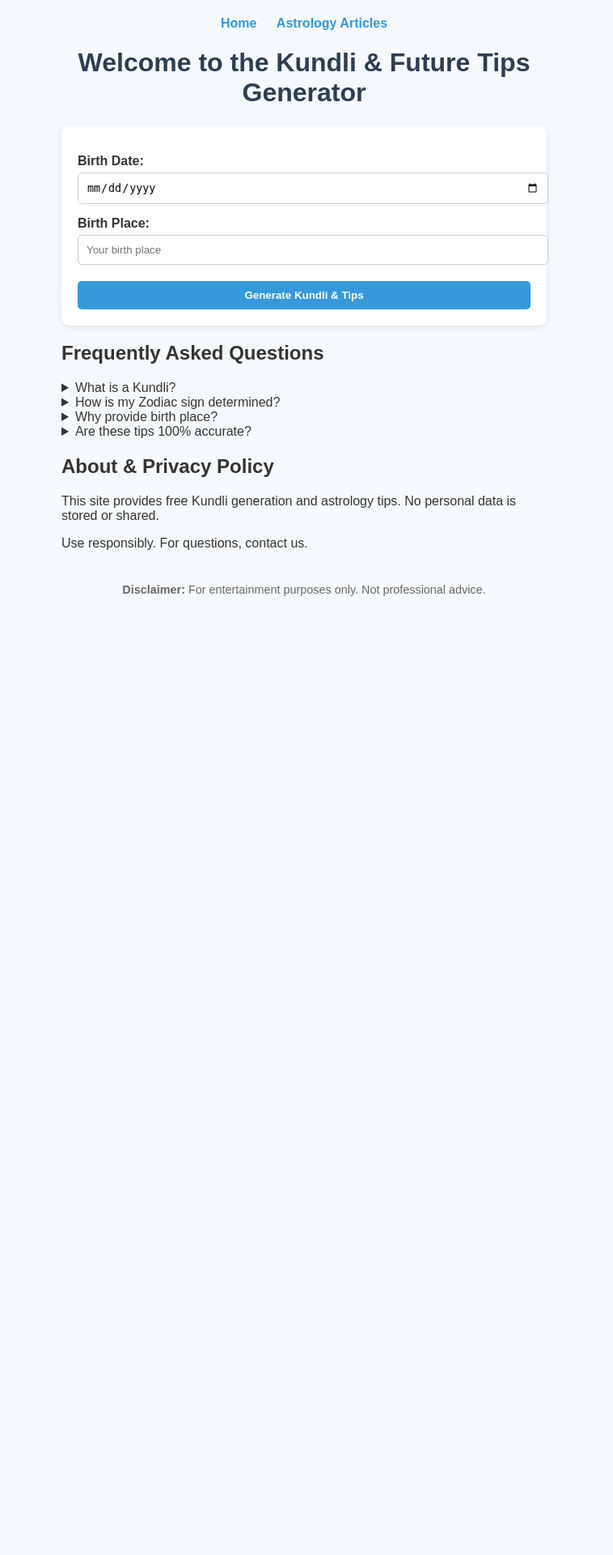
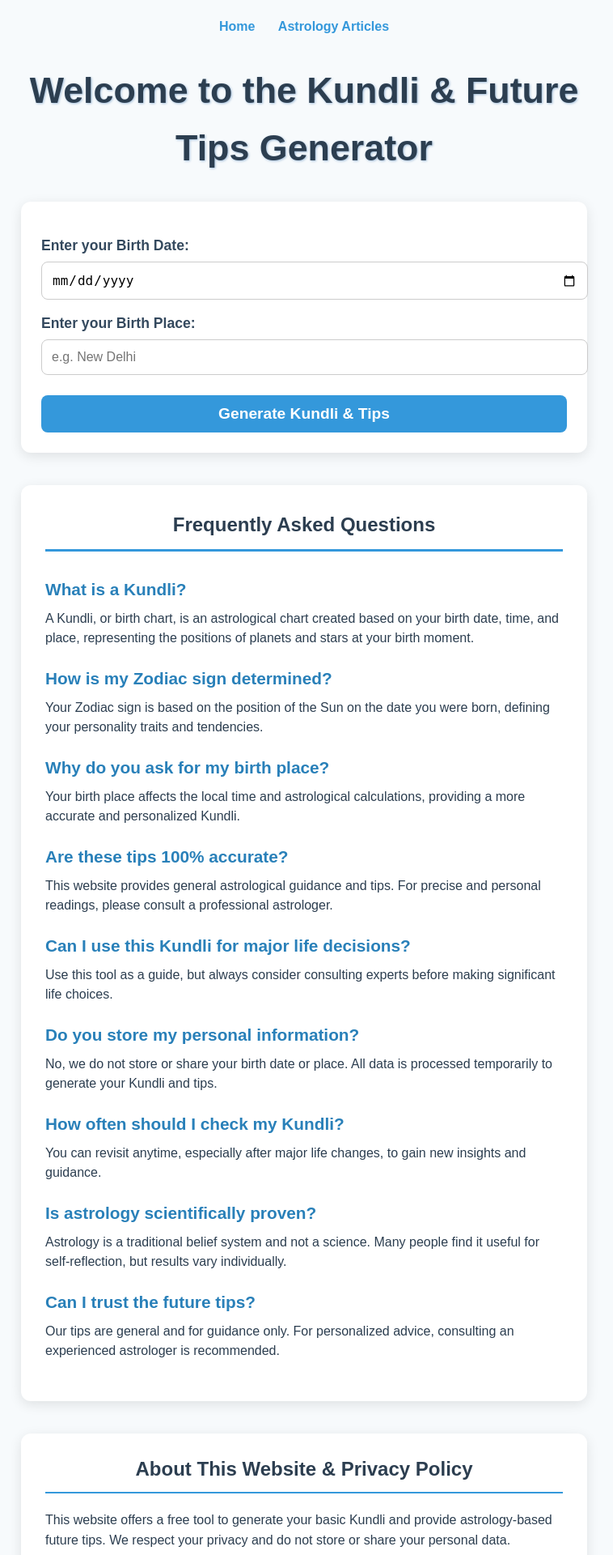
Before and after one commit to sandeep780049/kundli-website, a Flask app: page / in a window 1280 px wide. Shown: the top 1920 px of the page at 81% size, without its empty margins (264-1022 px from the left). Before the commit the page ends 736 px from the top, so only its background shows below. Run offline with Flask 3, Linux system fonts and the light colour scheme.

Commit message:
Update index.html

```diff
--- a/templates/index.html
+++ b/templates/index.html
@@ -4,29 +4,116 @@
   <meta charset="UTF-8" />
   <meta name="viewport" content="width=device-width, initial-scale=1" />
   <title>Kundli & Future Tips Generator</title>
-  <meta name="description" content="Generate your Kundli and get astrology-based future tips." />
-  <meta name="keywords" content="kundli, astrology, horoscope, zodiac, future tips" />
+  <meta name="description" content="Generate your Kundli and get astrology-based future tips. Understand your zodiac sign and planetary influences with our free tool." />
+  <meta name="keywords" content="kundli, astrology, horoscope, zodiac, future tips, astrology guide, planetary effects" />
   <style>
-    /* Same styles as before, concise here for brevity */
     body {
       font-family: Arial, sans-serif;
-      background:#f7fafc; color:#333; padding:20px; max-width:600px; margin:auto;
+      background:#f7fafc; color:#333; padding:20px; max-width:700px; margin:auto;
+      line-height: 1.6;
     }
-    h1 {text-align:center; color:#2c3e50;}
-    form {background:#fff; padding:20px; border-radius:10px; box-shadow:0 2px 8px rgba(0,0,0,0.1);}
-    label {display:block; margin-top:15px; font-weight:bold;}
-    input, button {width:100%; padding:10px; margin-top:5px; border-radius:5px; border:1px solid #ccc;}
-    button {background:#3498db; color:#fff; font-weight:bold; cursor:pointer; border:none; margin-top:20px;}
-    button:hover {background:#2980b9;}
-    .error {color:#e74c3c; text-align:center; font-weight:bold;}
-    .result {background:#fff; margin-top:20px; padding:20px; border-radius:10px; box-shadow:0 2px 8px rgba(0,0,0,0.1);}
-    .result h2 {margin-top:0;}
-    nav {text-align:center; margin-bottom:20px;}
-    nav a {margin: 0 10px; color:#3498db; text-decoration:none; font-weight:bold;}
-    nav a:hover {text-decoration:underline;}
+    nav {
+      text-align:center; margin-bottom: 25px;
+    }
+    nav a {
+      margin: 0 12px; color:#3498db; text-decoration:none; font-weight:bold;
+    }
+    nav a:hover {
+      text-decoration:underline;
+    }
+    h1 {
+      text-align:center; color:#2c3e50; margin-bottom: 30px;
+      text-shadow: 1px 1px 3px #a0bcd8;
+      font-size: 2.8rem;
+    }
+    form {
+      background:#fff; padding:25px; border-radius:12px; box-shadow:0 4px 15px rgba(0,0,0,0.1);
+    }
+    label {
+      display:block; margin-top:15px; font-weight:bold; font-size:1.1rem;
+      color: #34495e;
+    }
+    input, button {
+      width:100%; padding:12px; margin-top:6px; border-radius:8px; border:1.5px solid #ccc;
+      font-size:1rem; transition: border-color 0.3s ease;
+    }
+    input:focus {
+      border-color:#3498db; outline:none;
+    }
+    button {
+      background:#3498db; color:#fff; font-weight:bold; border:none; cursor:pointer; margin-top:25px;
+      font-size:1.2rem; transition: background-color 0.3s ease;
+    }
+    button:hover {
+      background:#2980b9;
+    }
+    .error {
+      color:#e74c3c; font-weight:bold; margin-bottom:20px; text-align:center;
+    }
+    .result {
+      background:#fff; margin-top:25px; padding:25px; border-radius:12px; box-shadow:0 4px 15px rgba(0,0,0,0.1);
+      color:#2c3e50;
+      line-height:1.5;
+    }
+    .result h2 {
+      margin-top:0; border-bottom: 2px solid #3498db; padding-bottom: 8px; margin-bottom:15px;
+      color: #34495e;
+    }
+    .faq {
+      background:#fff; padding:30px; border-radius:12px; box-shadow:0 4px 15px rgba(0,0,0,0.1);
+      margin-top:40px; margin-bottom:40px;
+      color: #2c3e50;
+    }
+    .faq h2 {
+      text-align:center; color:#2c3e50; margin-top:0; margin-bottom:30px; border-bottom:3px solid #3498db; padding-bottom:10px;
+    }
+    .faq-item {
+      margin-bottom: 20px;
+    }
+    .faq-item h3 {
+      font-size: 1.3rem;
+      color: #2980b9;
+      margin-bottom: 8px;
+    }
+    .faq-item p {
+      font-size: 1rem;
+      margin: 0;
+      line-height: 1.5;
+    }
+    section.about-privacy {
+      background:#fff; padding:25px 30px; border-radius:12px; box-shadow:0 4px 15px rgba(0,0,0,0.1);
+      margin-bottom:40px; color:#2c3e50; line-height:1.6;
+    }
+    section.about-privacy h2 {
+      text-align:center; margin-top:0; margin-bottom:20px; border-bottom:2px solid #3498db; padding-bottom:8px;
+    }
+    section.extra-info {
+      background:#fff; padding:25px 30px; border-radius:12px; box-shadow:0 4px 15px rgba(0,0,0,0.1);
+      color:#2c3e50; line-height:1.6; margin-bottom:40px;
+    }
+    section.extra-info h2 {
+      text-align:center; margin-top:0; margin-bottom:20px; border-bottom:2px solid #3498db; padding-bottom:8px;
+    }
+    footer {
+      text-align:center; font-size:0.9rem; color:#666; background:#f2f2f2; padding:20px 30px; border-radius:10px;
+      margin-bottom: 40px; line-height:1.4;
+      box-shadow: 0 0 5px rgba(0,0,0,0.1);
+    }
+    @media (max-width: 600px) {
+      body { padding:15px 10px; }
+      form, .result, .faq, section.about-privacy, section.extra-info, footer {
+        padding:20px 15px;
+      }
+      h1 { font-size:2.2rem; }
+      button { font-size:1rem; padding:12px; }
+      .faq-item h3 {
+        font-size: 1.1rem;
+      }
+    }
   </style>
 </head>
 <body>
+
   <nav>
     <a href="/">Home</a>
     <a href="/articles">Astrology Articles</a>
@@ -39,17 +126,17 @@
       <div class="error">{{ error }}</div>
     {% endif %}
 
-    <label for="birth_date">Birth Date:</label>
+    <label for="birth_date">Enter your Birth Date:</label>
     <input type="date" id="birth_date" name="birth_date" required />
 
-    <label for="birth_place">Birth Place:</label>
-    <input type="text" id="birth_place" name="birth_place" placeholder="Your birth place" required />
+    <label for="birth_place">Enter your Birth Place:</label>
+    <input type="text" id="birth_place" name="birth_place" placeholder="e.g. New Delhi" required />
 
     <button type="submit">Generate Kundli & Tips</button>
   </form>
 
   {% if kundli %}
-  <div class="result">
+  <div class="result" role="region" aria-live="polite">
     <h2>Your Kundli</h2>
     <p><strong>Birth Date:</strong> {{ kundli.birth_date }}</p>
     <p><strong>Birth Place:</strong> {{ kundli.birth_place }}</p>
@@ -58,39 +145,78 @@
     <p><strong>Lucky Planet:</strong> {{ kundli.lucky_planet }}</p>
     <p>{{ kundli.general_note }}</p>
 
-    <h3>Future Tips</h3>
+    <h2>Future Tips</h2>
     <p>{{ tips }}</p>
   </div>
   {% endif %}
 
-  <section>
+  <section class="faq" aria-label="Frequently Asked Questions">
     <h2>Frequently Asked Questions</h2>
-    <details>
-      <summary>What is a Kundli?</summary>
-      <p>A Kundli is an astrological birth chart showing planetary positions at your birth.</p>
-    </details>
-    <details>
-      <summary>How is my Zodiac sign determined?</summary>
-      <p>By the Sun’s position on your birth date.</p>
-    </details>
-    <details>
-      <summary>Why provide birth place?</summary>
-      <p>Birth place affects time zone and astrological calculations.</p>
-    </details>
-    <details>
-      <summary>Are these tips 100% accurate?</summary>
-      <p>This is general guidance; consult a professional astrologer for detailed reading.</p>
-    </details>
+
+    <div class="faq-item">
+      <h3>What is a Kundli?</h3>
+      <p>A Kundli, or birth chart, is an astrological chart created based on your birth date, time, and place, representing the positions of planets and stars at your birth moment.</p>
+    </div>
+
+    <div class="faq-item">
+      <h3>How is my Zodiac sign determined?</h3>
+      <p>Your Zodiac sign is based on the position of the Sun on the date you were born, defining your personality traits and tendencies.</p>
+    </div>
+
+    <div class="faq-item">
+      <h3>Why do you ask for my birth place?</h3>
+      <p>Your birth place affects the local time and astrological calculations, providing a more accurate and personalized Kundli.</p>
+    </div>
+
+    <div class="faq-item">
+      <h3>Are these tips 100% accurate?</h3>
+      <p>This website provides general astrological guidance and tips. For precise and personal readings, please consult a professional astrologer.</p>
+    </div>
+
+    <div class="faq-item">
+      <h3>Can I use this Kundli for major life decisions?</h3>
+      <p>Use this tool as a guide, but always consider consulting experts before making significant life choices.</p>
+    </div>
+
+    <div class="faq-item">
+      <h3>Do you store my personal information?</h3>
+      <p>No, we do not store or share your birth date or place. All data is processed temporarily to generate your Kundli and tips.</p>
+    </div>
+
+    <div class="faq-item">
+      <h3>How often should I check my Kundli?</h3>
+      <p>You can revisit anytime, especially after major life changes, to gain new insights and guidance.</p>
+    </div>
+
+    <div class="faq-item">
+      <h3>Is astrology scientifically proven?</h3>
+      <p>Astrology is a traditional belief system and not a science. Many people find it useful for self-reflection, but results vary individually.</p>
+    </div>
+
+    <div class="faq-item">
+      <h3>Can I trust the future tips?</h3>
+      <p>Our tips are general and for guidance only. For personalized advice, consulting an experienced astrologer is recommended.</p>
+    </div>
+
   </section>
 
-  <section>
-    <h2>About & Privacy Policy</h2>
-    <p>This site provides free Kundli generation and astrology tips. No personal data is stored or shared.</p>
-    <p>Use responsibly. For questions, contact us.</p>
+  <section class="about-privacy" aria-label="About and Privacy Policy">
+    <h2>About This Website & Privacy Policy</h2>
+    <p>This website offers a free tool to generate your basic Kundli and provide astrology-based future tips. We respect your privacy and do not store or share your personal data.</p>
+    <p>All birth details you enter are used solely to create your Kundli and tips during your session and are not saved.</p>
+    <p>We encourage responsible use and consultation with professional astrologers for detailed guidance.</p>
   </section>
 
-  <footer style="text-align:center; font-size:0.9em; color:#666; margin-top:40px;">
-    <strong>Disclaimer:</strong> For entertainment purposes only. Not professional advice.
+  <section class="extra-info" aria-label="Additional Astrology Insights">
+    <h2>Explore More About Astrology</h2>
+    <p>Astrology is a fascinating study of how celestial bodies influence human life. Understanding your Zodiac sign and planetary positions can help you make better decisions and improve your self-awareness.</p>
+    <p>Many believe that planets affect not just personality traits but also relationships, career paths, and health. Our Kundli generator offers a glimpse into these aspects based on your birth details.</p>
+    <p>For deeper knowledge, explore our <a href="/articles" style="color:#2980b9; text-decoration:none;">Astrology Articles</a> section.</p>
+  </section>
+
+  <footer>
+    <strong>Disclaimer:</strong> This website is for entertainment and informational purposes only. It does not replace professional astrological advice. Use the information responsibly and at your own discretion.
   </footer>
+
 </body>
 </html>
```
